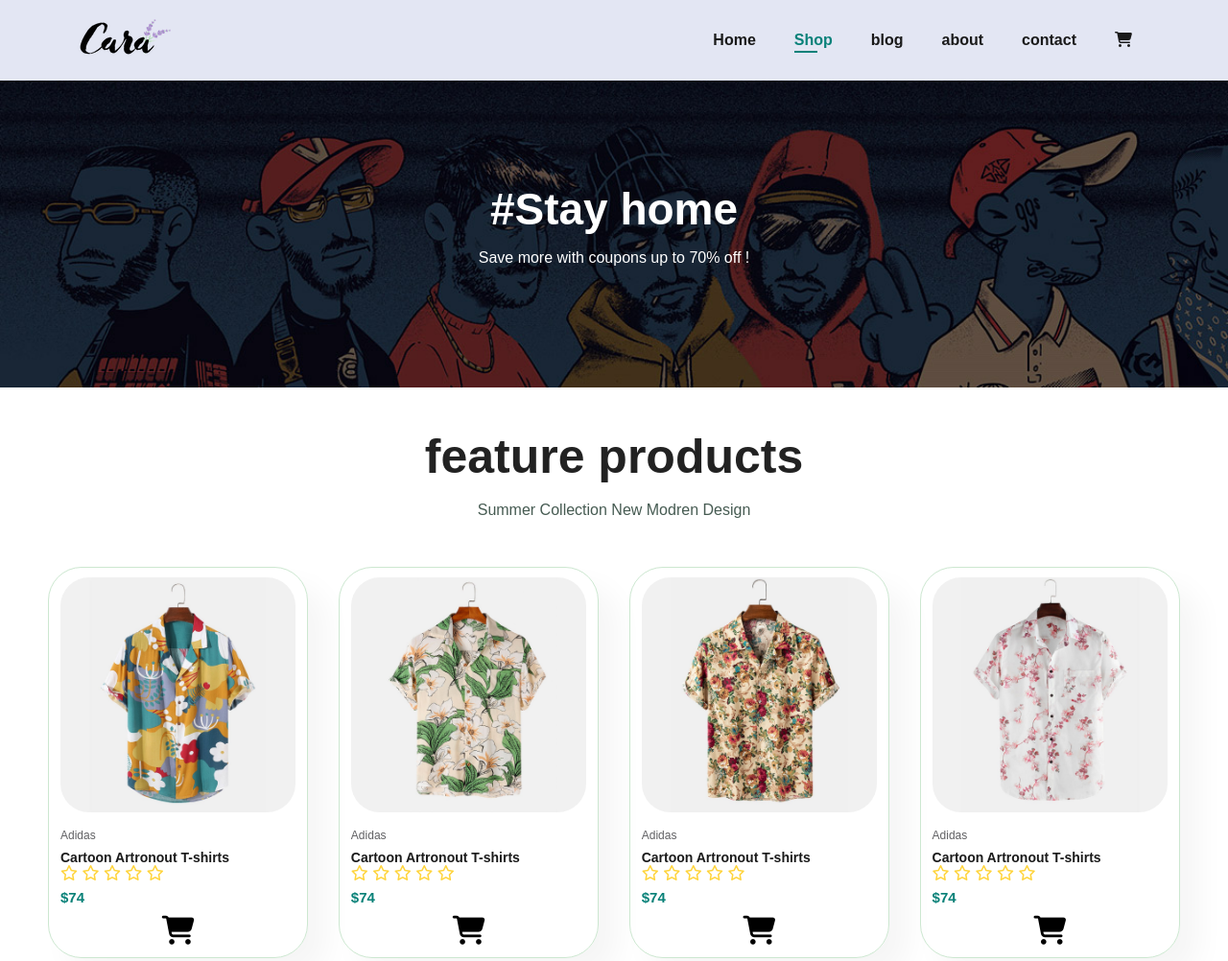
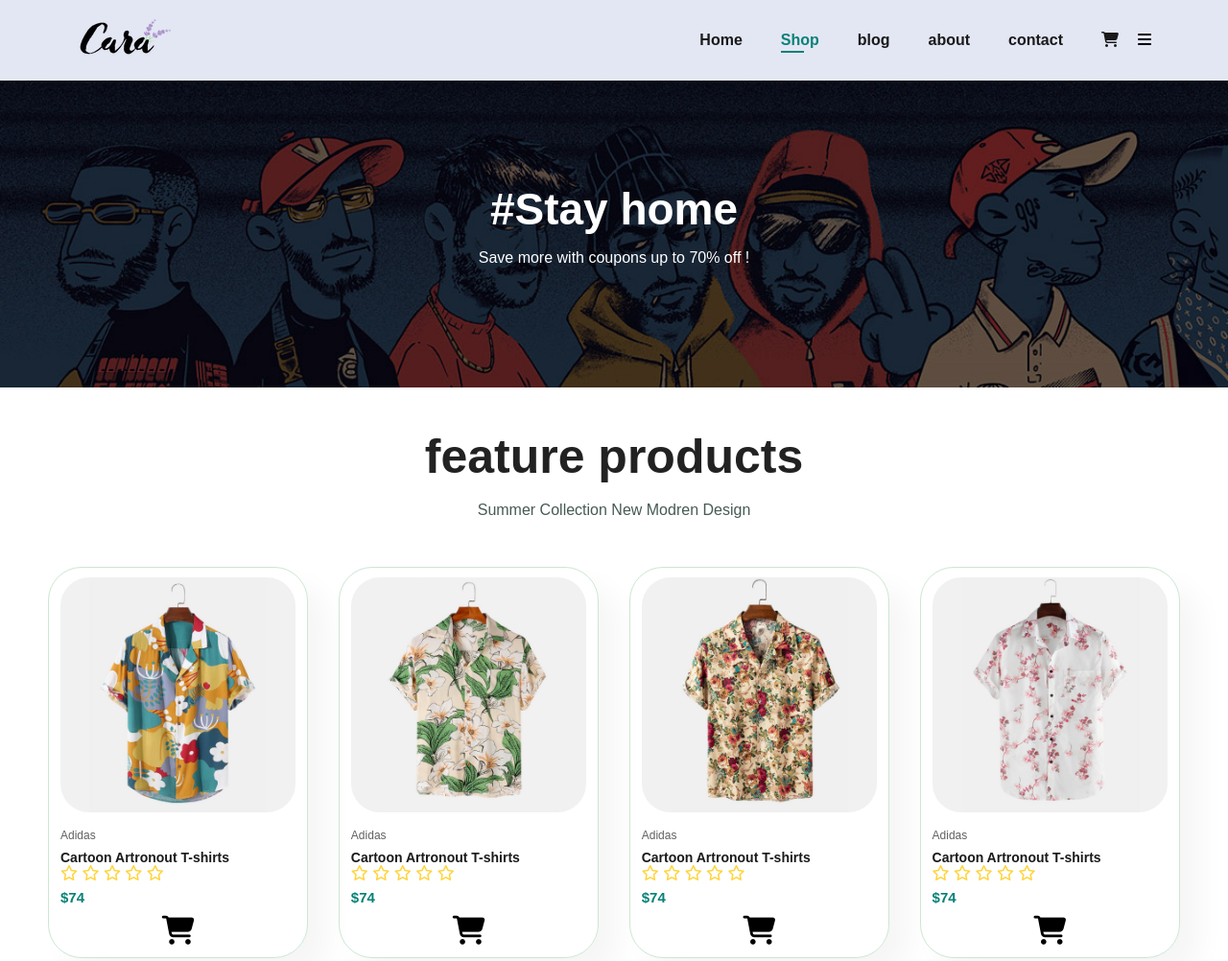
Before and after one commit to MuhammadIbrahim-dev/Shopping-Site, a plain HTML site: page shop.html in a window 1280 px wide. Shown: the top 1002 px of the page at 96% size. Drawn offline with Linux system fonts and the light colour scheme; a script that the page names is missing.

Commit message:
Update shop.html

```diff
--- a/shop.html
+++ b/shop.html
@@ -23,7 +23,7 @@
                 <li><a href="about.html">about</a></li>
                 <li><a href="contact.html">contact</a></li>
                 <li><a href="cart.html"><i class="fa-solid fa-cart-shopping"width="30px" id="lg-bag"></i></a></li>
-                <a href="#" id="close"><img src="img/cross.png" width="30px"></a>
+                <a id="bar"><i class="fa-solid fa-bars arrow" widht="30px"></i></a>
 
             </ul>
         </div>
```
